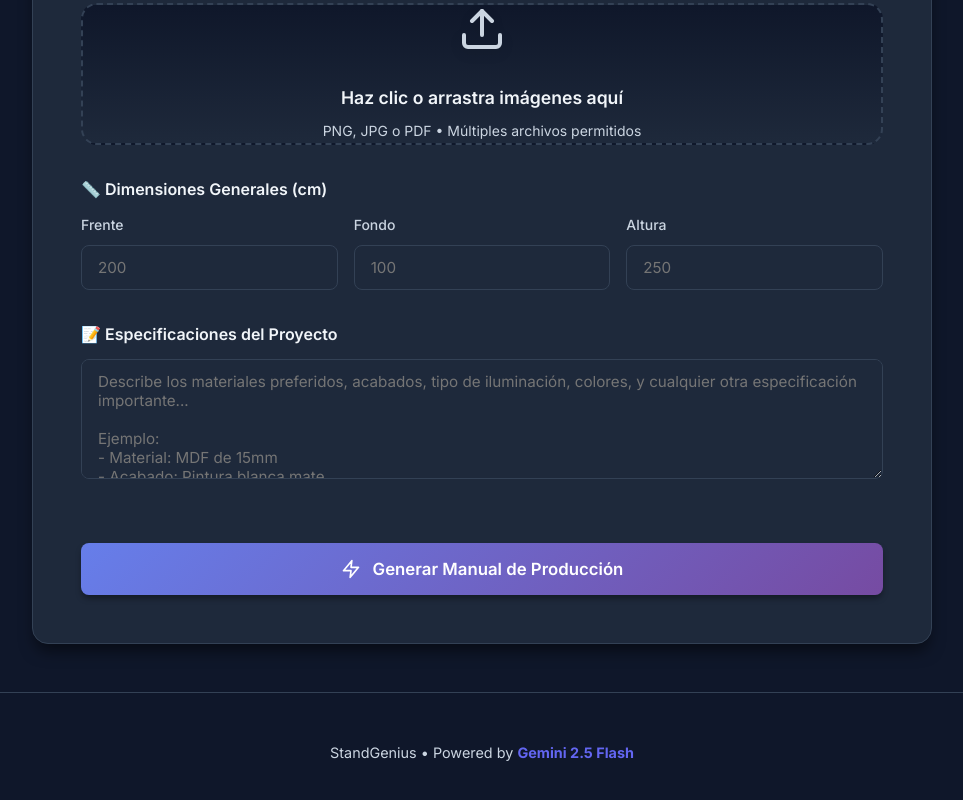
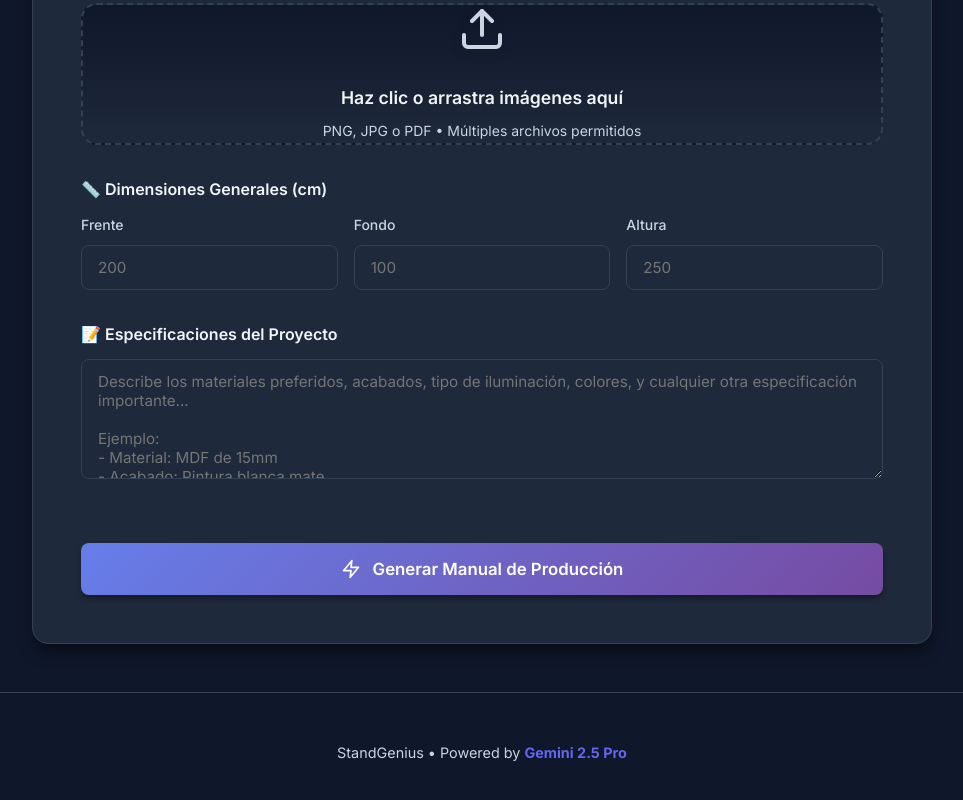
Before and after one commit to Angeal-git/Generador_manual, a Next.js app in the folder manual-generator/: page / in a window 1280 px wide. Shown: the part 698-1498 px from the top of the page, without its empty margins (158-1121 px from the left). Built offline with nearby package versions, Linux system fonts and the light colour scheme.

Commit message:
Detalles del dashboard

```diff
--- a/manual-generator/app/page.tsx
+++ b/manual-generator/app/page.tsx
@@ -171,7 +171,7 @@ export default function Home() {
                 <footer className={styles.footer}>
                     <p>
                         StandGenius • Powered by{' '}
-                        <strong>Gemini 2.5 Flash</strong>
+                        <strong>Gemini 2.5 Pro</strong>
                     </p>
                 </footer>
             </div>
```
